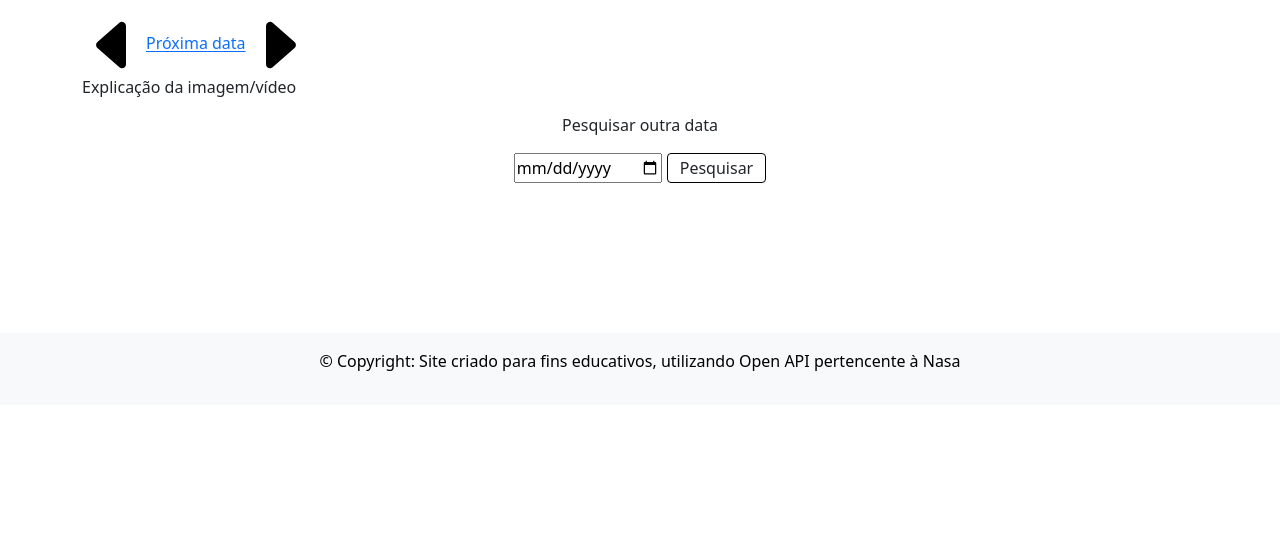
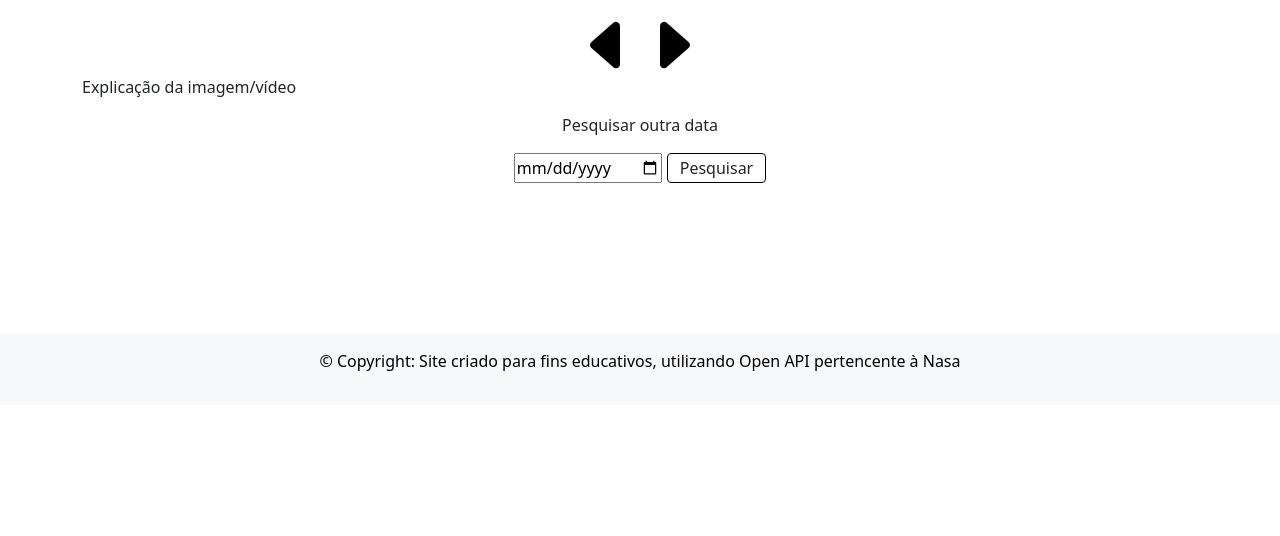
Before and after one commit to BrunoBlanquez/APOD-Nasa, a website with bundled scripts: page index.html in a window 1280 px wide. Shown: the part 264-800 px from the top of the page. Built offline with nearby package versions, Linux system fonts and the light colour scheme; no server answers.

Commit message:
inicio data

```diff
--- a/index.html
+++ b/index.html
@@ -41,13 +41,12 @@
               class="setas" />
           </svg>
         </a>
-
         <div class="divPai embed-responsive embed-responsive-21by9">
           <img src="" alt="" class="desativada img-apod img-fluid text-center">
           <iframe src="" frameborder="0" class="desativada embed-responsive-item"></iframe>
         </div>
-        <a href="" class="linkProximo" class="linkSeta">Próxima data<svg xmlns="http://www.w3.org/2000/svg" width="64"
-            height="64" fill="currentColor" class="bi bi-caret-right-fill" viewBox="0 0 16 16">
+        <a href="" class="linkProximo" class="linkSeta"><svg xmlns="http://www.w3.org/2000/svg" width="64" height="64"
+            fill="currentColor" class="bi bi-caret-right-fill" viewBox="0 0 16 16">
             <path
               d="m12.14 8.753-5.482 4.796c-.646.566-1.658.106-1.658-.753V3.204a1 1 0 0 1 1.659-.753l5.48 4.796a1 1 0 0 1 0 1.506z"
               class="setas" />
--- /dev/null
+++ b/js/mudarData.js
@@ -0,0 +1,6 @@
+export default function initMudarData() {
+  let setaEsquerda = $('.setaEsquerda')
+  let SetaDireita = $('.Direita')
+  console.log(setaEsquerda)
+  console.log(SetaDireita)
+}
--- a/script.js
+++ b/script.js
@@ -1,3 +1,5 @@
 import api from "./js/api.js"
+import initMudarData from "./js/mudarData.js"
 
 api();
+initMudarData();
--- a/style.css
+++ b/style.css
@@ -56,6 +56,7 @@
   display: flex;
   flex-direction: row;
   align-items: center;
+  justify-content: center;
 }
 
 .setas {
```
